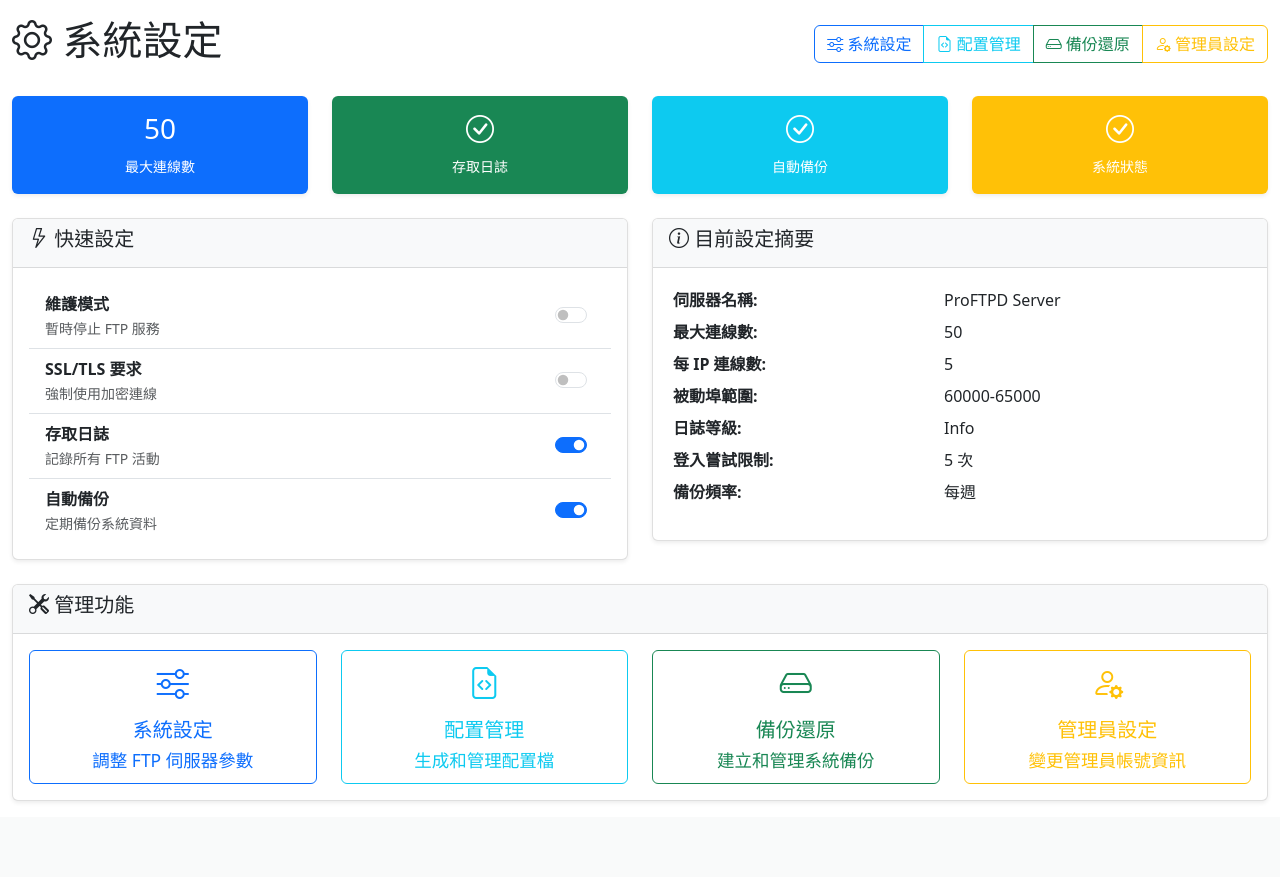
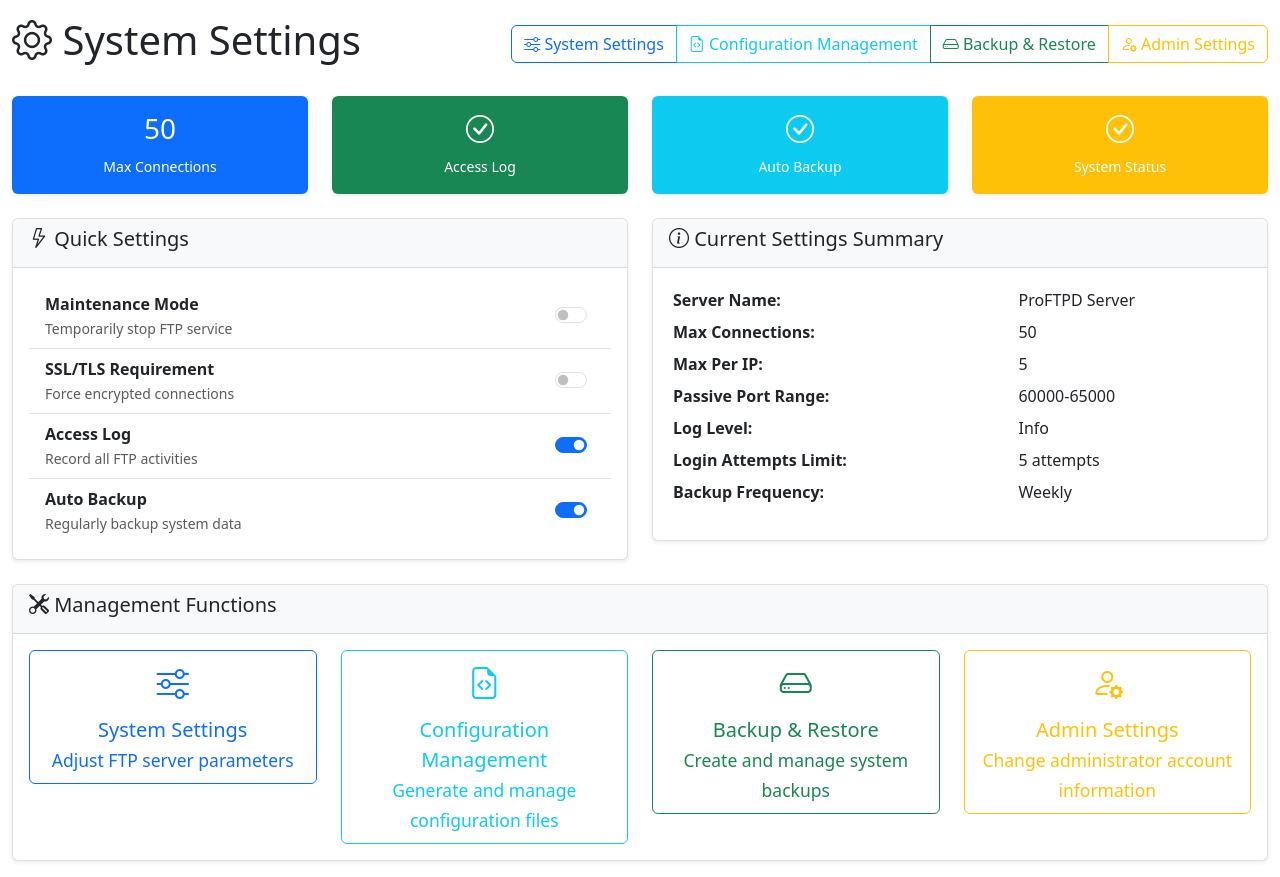
Before and after one commit to bareck/MoniProFtpdAdmin, a Flask app: page /settings/ in a window 1280 px wide. Shown: the part 104-981 px from the top of the page. Before the commit the page ends 905 px from the top, so only its background shows below. Run offline with Flask 3, Linux system fonts and the light colour scheme; a user stored in the database is signed in; some libraries are stand-ins or nearby versions.

Commit message:
feat: 新增 /settings/ 頁面英文翻譯支援
- 將 settings/index.html 模板改為使用國際化 (i18n) 功能
- 所有硬編碼的中文文字改為使用 {{ _('text') }} 格式
- 新增完整的中文和英文翻譯
- 包含系統設定、快速設定、設定摘要、管理功能等翻譯
- 編譯中英文翻譯檔案

修復問題: /settings/?lang=en 現在可以正確顯示英文介面

🤖 Generated with [Claude Code](https://claude.ai/code)

Co-Authored-By: Claude <noreply@anthropic.com>

```diff
--- a/app/templates/settings/index.html
+++ b/app/templates/settings/index.html
@@ -1,22 +1,22 @@
 {% extends "base.html" %}
 
-{% block title %}系統設定 - ProFTPD 管理系統{% endblock %}
+{% block title %}{{ _('System Settings') }} - ProFTPD {{ _('Management System') }}{% endblock %}
 
 {% block content %}
 <div class="d-flex justify-content-between align-items-center mb-4">
-    <h1><i class="bi bi-gear"></i> 系統設定</h1>
+    <h1><i class="bi bi-gear"></i> {{ _('System Settings') }}</h1>
     <div class="btn-group" role="group">
         <a href="{{ url_for('settings.system_settings') }}" class="btn btn-outline-primary">
-            <i class="bi bi-sliders"></i> 系統設定
+            <i class="bi bi-sliders"></i> {{ _('System Settings') }}
         </a>
         <a href="{{ url_for('settings.config_management') }}" class="btn btn-outline-info">
-            <i class="bi bi-file-earmark-code"></i> 配置管理
+            <i class="bi bi-file-earmark-code"></i> {{ _('Configuration Management') }}
         </a>
         <a href="{{ url_for('settings.backup_restore') }}" class="btn btn-outline-success">
-            <i class="bi bi-hdd"></i> 備份還原
+            <i class="bi bi-hdd"></i> {{ _('Backup & Restore') }}
         </a>
         <a href="{{ url_for('settings.admin_management') }}" class="btn btn-outline-warning">
-            <i class="bi bi-person-gear"></i> 管理員設定
+            <i class="bi bi-person-gear"></i> {{ _('Admin Settings') }}
         </a>
     </div>
 </div>
@@ -27,7 +27,7 @@
         <div class="card bg-primary text-white">
             <div class="card-body text-center">
                 <h3>{{ settings.get('ftp_max_clients', '50') }}</h3>
-                <small>最大連線數</small>
+                <small>{{ _('Max Connections') }}</small>
             </div>
         </div>
     </div>
@@ -41,7 +41,7 @@
                     <i class="bi bi-x-circle"></i>
                     {% endif %}
                 </h3>
-                <small>存取日誌</small>
+                <small>{{ _('Access Log') }}</small>
             </div>
         </div>
     </div>
@@ -55,7 +55,7 @@
                     <i class="bi bi-x-circle"></i>
                     {% endif %}
                 </h3>
-                <small>自動備份</small>
+                <small>{{ _('Auto Backup') }}</small>
             </div>
         </div>
     </div>
@@ -69,7 +69,7 @@
                     <i class="bi bi-check-circle"></i>
                     {% endif %}
                 </h3>
-                <small>系統狀態</small>
+                <small>{{ _('System Status') }}</small>
             </div>
         </div>
     </div>
@@ -80,14 +80,14 @@
     <div class="col-md-6">
         <div class="card">
             <div class="card-header">
-                <h5><i class="bi bi-lightning"></i> 快速設定</h5>
+                <h5><i class="bi bi-lightning"></i> {{ _('Quick Settings') }}</h5>
             </div>
             <div class="card-body">
                 <div class="list-group list-group-flush">
                     <div class="list-group-item d-flex justify-content-between align-items-center">
                         <div>
-                            <strong>維護模式</strong>
-                            <br><small class="text-muted">暫時停止 FTP 服務</small>
+                            <strong>{{ _('Maintenance Mode') }}</strong>
+                            <br><small class="text-muted">{{ _('Temporarily stop FTP service') }}</small>
                         </div>
                         <div class="form-check form-switch">
                             <input class="form-check-input" type="checkbox" id="maintenanceMode"
@@ -98,8 +98,8 @@
 
                     <div class="list-group-item d-flex justify-content-between align-items-center">
                         <div>
-                            <strong>SSL/TLS 要求</strong>
-                            <br><small class="text-muted">強制使用加密連線</small>
+                            <strong>{{ _('SSL/TLS Requirement') }}</strong>
+                            <br><small class="text-muted">{{ _('Force encrypted connections') }}</small>
                         </div>
                         <div class="form-check form-switch">
                             <input class="form-check-input" type="checkbox" id="requireSSL"
@@ -110,8 +110,8 @@
 
                     <div class="list-group-item d-flex justify-content-between align-items-center">
                         <div>
-                            <strong>存取日誌</strong>
-                            <br><small class="text-muted">記錄所有 FTP 活動</small>
+                            <strong>{{ _('Access Log') }}</strong>
+                            <br><small class="text-muted">{{ _('Record all FTP activities') }}</small>
                         </div>
                         <div class="form-check form-switch">
                             <input class="form-check-input" type="checkbox" id="accessLog"
@@ -122,8 +122,8 @@
 
                     <div class="list-group-item d-flex justify-content-between align-items-center">
                         <div>
-                            <strong>自動備份</strong>
-                            <br><small class="text-muted">定期備份系統資料</small>
+                            <strong>{{ _('Auto Backup') }}</strong>
+                            <br><small class="text-muted">{{ _('Regularly backup system data') }}</small>
                         </div>
                         <div class="form-check form-switch">
                             <input class="form-check-input" type="checkbox" id="autoBackup"
@@ -139,41 +139,41 @@
     <div class="col-md-6">
         <div class="card">
             <div class="card-header">
-                <h5><i class="bi bi-info-circle"></i> 目前設定摘要</h5>
+                <h5><i class="bi bi-info-circle"></i> {{ _('Current Settings Summary') }}</h5>
             </div>
             <div class="card-body">
                 <table class="table table-sm table-borderless">
                     <tr>
-                        <td><strong>伺服器名稱:</strong></td>
+                        <td><strong>{{ _('Server Name') }}:</strong></td>
                         <td>{{ settings.get('ftp_server_name', 'ProFTPD Server') }}</td>
                     </tr>
                     <tr>
-                        <td><strong>最大連線數:</strong></td>
+                        <td><strong>{{ _('Max Connections') }}:</strong></td>
                         <td>{{ settings.get('ftp_max_clients', '50') }}</td>
                     </tr>
                     <tr>
-                        <td><strong>每 IP 連線數:</strong></td>
+                        <td><strong>{{ _('Max Per IP') }}:</strong></td>
                         <td>{{ settings.get('ftp_max_per_ip', '5') }}</td>
                     </tr>
                     <tr>
-                        <td><strong>被動埠範圍:</strong></td>
+                        <td><strong>{{ _('Passive Port Range') }}:</strong></td>
                         <td>{{ settings.get('ftp_passive_ports', '60000-65000') }}</td>
                     </tr>
                     <tr>
-                        <td><strong>日誌等級:</strong></td>
+                        <td><strong>{{ _('Log Level') }}:</strong></td>
                         <td>{{ settings.get('log_level', 'info').title() }}</td>
                     </tr>
                     <tr>
-                        <td><strong>登入嘗試限制:</strong></td>
-                        <td>{{ settings.get('security_login_attempts', '5') }} 次</td>
+                        <td><strong>{{ _('Login Attempts Limit') }}:</strong></td>
+                        <td>{{ settings.get('security_login_attempts', '5') }} {{ _('attempts') }}</td>
                     </tr>
                     <tr>
-                        <td><strong>備份頻率:</strong></td>
+                        <td><strong>{{ _('Backup Frequency') }}:</strong></td>
                         <td>
                             {% set interval = settings.get('system_backup_interval', 'weekly') %}
-                            {% if interval == 'daily' %}每日
-                            {% elif interval == 'weekly' %}每週
-                            {% elif interval == 'monthly' %}每月
+                            {% if interval == 'daily' %}{{ _('Daily') }}
+                            {% elif interval == 'weekly' %}{{ _('Weekly') }}
+                            {% elif interval == 'monthly' %}{{ _('Monthly') }}
                             {% else %}{{ interval }}{% endif %}
                         </td>
                     </tr>
@@ -188,7 +188,7 @@
     <div class="col-md-12">
         <div class="card">
             <div class="card-header">
-                <h5><i class="bi bi-tools"></i> 管理功能</h5>
+                <h5><i class="bi bi-tools"></i> {{ _('Management Functions') }}</h5>
             </div>
             <div class="card-body">
                 <div class="row">
@@ -196,8 +196,8 @@
                         <div class="d-grid">
                             <a href="{{ url_for('settings.system_settings') }}" class="btn btn-outline-primary btn-lg">
                                 <i class="bi bi-sliders d-block fs-2 mb-2"></i>
-                                系統設定
-                                <br><small>調整 FTP 伺服器參數</small>
+                                {{ _('System Settings') }}
+                                <br><small>{{ _('Adjust FTP server parameters') }}</small>
                             </a>
                         </div>
                     </div>
@@ -205,8 +205,8 @@
                         <div class="d-grid">
                             <a href="{{ url_for('settings.config_management') }}" class="btn btn-outline-info btn-lg">
                                 <i class="bi bi-file-earmark-code d-block fs-2 mb-2"></i>
-                                配置管理
-                                <br><small>生成和管理配置檔</small>
+                                {{ _('Configuration Management') }}
+                                <br><small>{{ _('Generate and manage configuration files') }}</small>
                             </a>
                         </div>
                     </div>
@@ -214,8 +214,8 @@
                         <div class="d-grid">
                             <a href="{{ url_for('settings.backup_restore') }}" class="btn btn-outline-success btn-lg">
                                 <i class="bi bi-hdd d-block fs-2 mb-2"></i>
-                                備份還原
-                                <br><small>建立和管理系統備份</small>
+                                {{ _('Backup & Restore') }}
+                                <br><small>{{ _('Create and manage system backups') }}</small>
                             </a>
                         </div>
                     </div>
@@ -223,8 +223,8 @@
                         <div class="d-grid">
                             <a href="{{ url_for('settings.admin_management') }}" class="btn btn-outline-warning btn-lg">
                                 <i class="bi bi-person-gear d-block fs-2 mb-2"></i>
-                                管理員設定
-                                <br><small>變更管理員帳號資訊</small>
+                                {{ _('Admin Settings') }}
+                                <br><small>{{ _('Change administrator account information') }}</small>
                             </a>
                         </div>
                     </div>
@@ -269,14 +269,14 @@ function updateQuickSetting(key, value) {
     .then(response => response.json())
     .then(data => {
         if (data.success) {
-            showToast('設定已更新', 'success');
+            showToast('{{ _('Settings updated') }}', 'success');
         } else {
-            showToast('設定更新失敗: ' + data.error, 'error');
+            showToast('{{ _('Settings update failed') }}: ' + data.error, 'error');
         }
     })
     .catch(error => {
-        console.error('快速設定更新失敗:', error);
-        showToast('設定更新失敗', 'error');
+        console.error('{{ _('Quick settings update failed') }}:', error);
+        showToast('{{ _('Settings update failed') }}', 'error');
     });
 }
 
```
Also changed, not shown: app/translations/en/LC_MESSAGES/messages.po, app/translations/zh_Hant_TW/LC_MESSAGES/messages.po, 2 other files.
